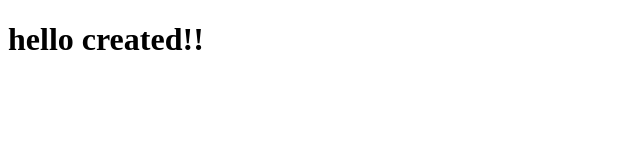
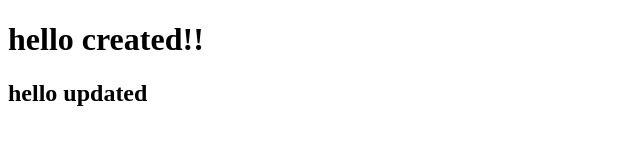
Before and after one commit to seohyoseok0408/github_test, a plain HTML site: page hello.html in a window 1280 px wide. Shown: the whole page, without its empty margins (0-640 px from the left). Drawn offline with Linux system fonts and the light colour scheme.

Commit message:
[update] hello h2

```diff
--- a/hello.html
+++ b/hello.html
@@ -7,5 +7,6 @@
   </head>
   <body>
     <h1>hello created!!</h1>
+    <h2>hello updated</h2>
   </body>
 </html>
```
